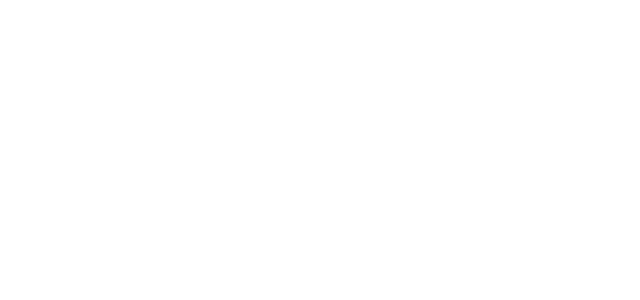
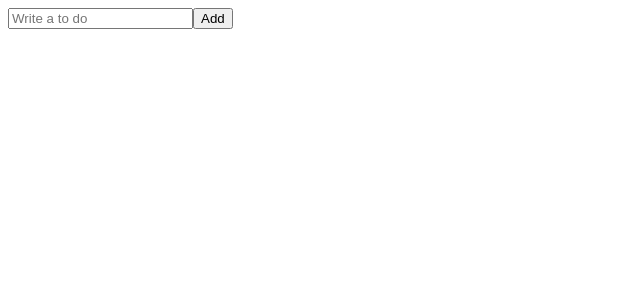
Before and after one commit to dbstj0403/todo-list, a React (Create React App) app: page / in a window 1280 px wide. Shown: the top 300 px of the page, without its empty margins (0-640 px from the left). Built offline with nearby package versions, Linux system fonts and the light colour scheme.

Commit message:
#6 Todo Setup

```diff
--- a/src/App.tsx
+++ b/src/App.tsx
@@ -1,6 +1,7 @@
 import React from "react";
 
 import { createGlobalStyle } from "styled-components";
+import ToDoList from "./TodoList";
 const GlobalStyle = createGlobalStyle`
   @import url('https://fonts.googleapis.com/css2?family=Source+Sans+Pro:wght@300;400&display=swap');
 
@@ -9,6 +10,7 @@
   return (
     <>
       <GlobalStyle />
+      <ToDoList />
     </>
   );
 }
--- /dev/null
+++ b/src/TodoList.tsx
@@ -0,0 +1,24 @@
+import { useState } from "react";
+function ToDoList() {
+  const [todo, setTodo] = useState("");
+  const onChange = (event: React.FormEvent<HTMLInputElement>) => {
+    const {
+      currentTarget: { value },
+    } = event;
+    setTodo(value);
+  };
+  const onSubmit = (event: React.FormEvent<HTMLFormElement>) => {
+    event.preventDefault();
+    console.log(todo);
+  };
+  return (
+    <div>
+      <form>
+        <input onChange={onChange} value={todo} placeholder="Write a to do" />
+        <button>Add</button>
+      </form>
+    </div>
+  );
+}
+
+export default ToDoList;
```
